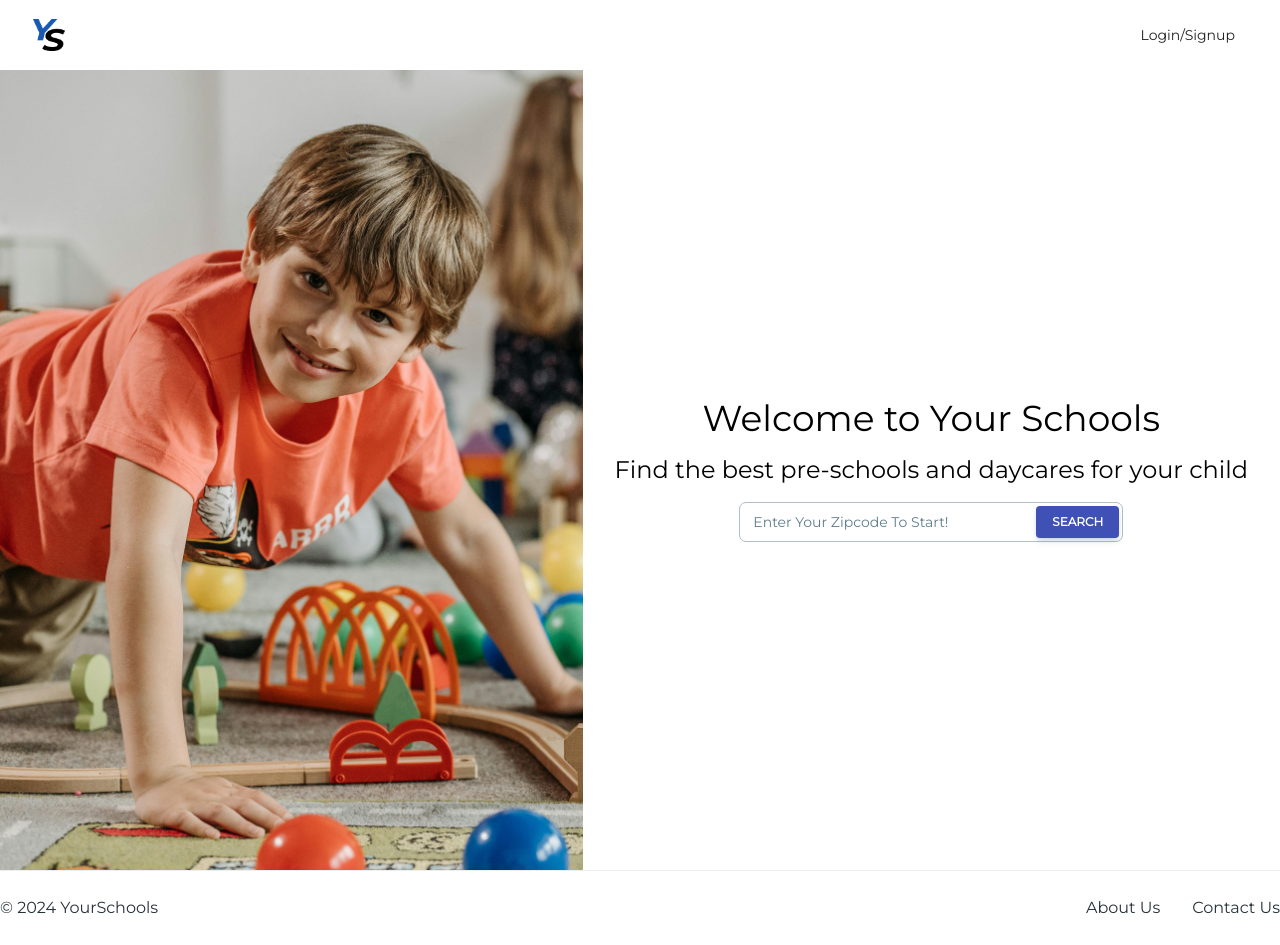
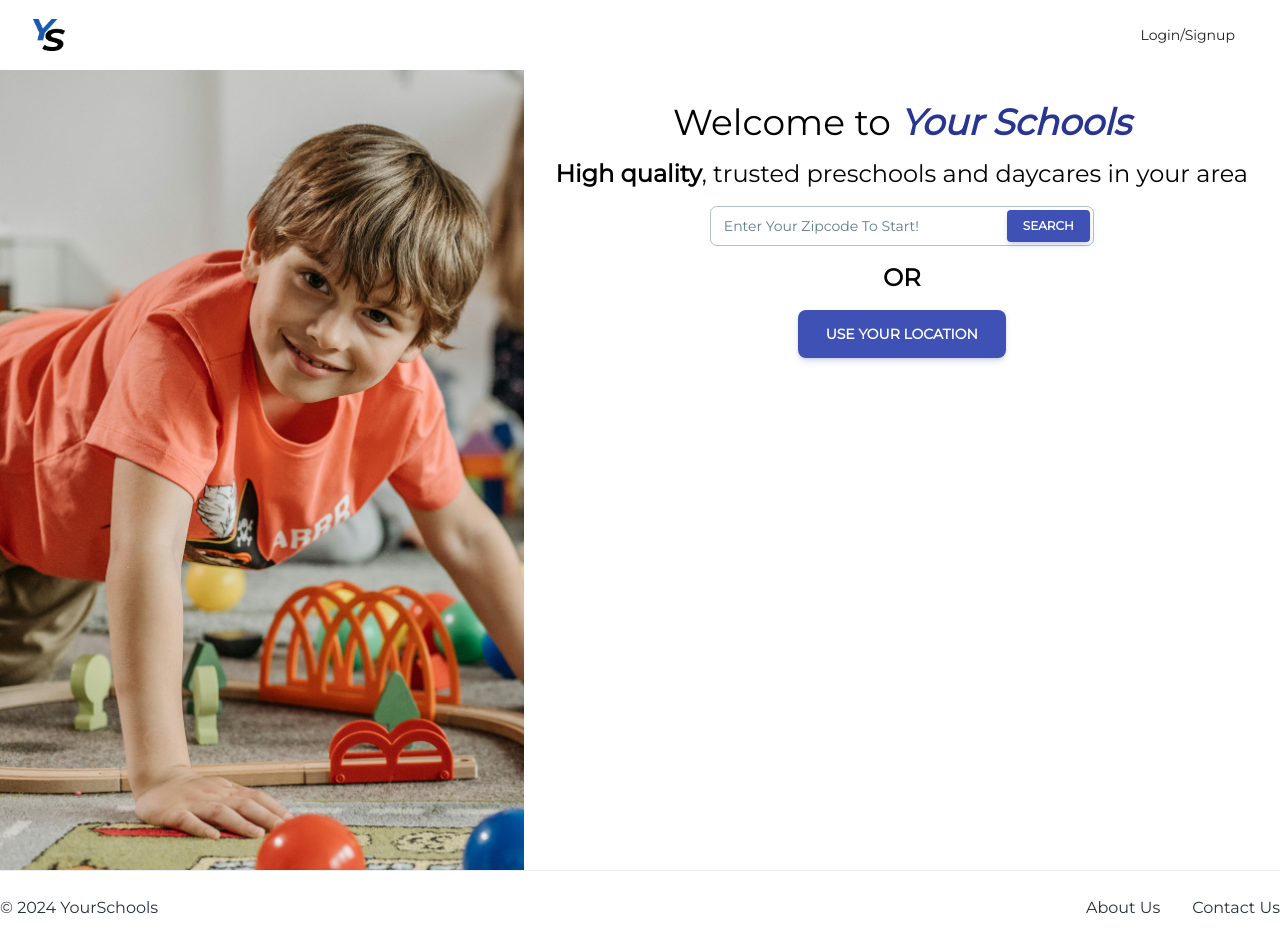
Before and after one commit to AndrewCMonson/your-schools, a React (Vite) app in the folder frontend/: page / in a window 1280 px wide. Built offline with nearby package versions, Linux system fonts and the light colour scheme.

Commit message:
implemented google reverse geocoding api for using client location for search

```diff
--- a/frontend/src/screens/HomeScreen.jsx
+++ b/frontend/src/screens/HomeScreen.jsx
@@ -1,36 +1,56 @@
-import {
-	Button,
-	Input,
-} from '@material-tailwind/react';
+import { Button, Input } from '@material-tailwind/react';
 import { useNavigate } from 'react-router-dom';
 
 export const HomeScreen = () => {
-
 	const navigate = useNavigate();
 
 	const handleSearchSubmit = event => {
 		event.preventDefault();
 
 		navigate(`/schools?zipcode=${event.target.zipcode.value}`);
+	};
+
+	const handleUseLocationClick = () => {
+		if (navigator.geolocation) {
+			navigator.geolocation.getCurrentPosition(position => {
+				const { latitude, longitude } = position.coords;
+				fetch(
+					`https://maps.googleapis.com/maps/api/geocode/json?latlng=${latitude},${longitude}&key=${
+						import.meta.env.VITE_GOOGLE_MAPS_API_KEY
+					}`
+				)
+					.then(response => response.json())
+					.then(data => {
+						const zipcode = data.results[0].address_components.find(component =>
+							component.types.includes('postal_code')
+						).long_name;
+
+						navigate(`/schools?zipcode=${zipcode}`);
+					});
+			});
+		} else {
+			navigate('/schools');
 		}
+	};
 
 	return (
 		<>
-			<section
-				id="homeScreen"
-				className="flex justify-end h-full w-100"
-			>
-				<div className="flex flex-col bg-white justify-center p-8 ">
+			<section id="homeScreen" className="flex justify-end h-full w-100">
+				<div className="flex flex-col bg-white p-8 ">
 					<div className="container mx-auto">
 						<h1 className="text-center text-4xl mb-4">
-							Welcome to Your Schools
+							Welcome to{' '}
+							<span className="text-indigo-800 font-bold italic">
+								Your Schools
+							</span>
 						</h1>
 						<p className="text-center text-2xl">
-							Find the best pre-schools and daycares for your child
+							<span className="font-bold">High quality</span>, trusted
+							preschools and daycares in your area
 						</p>
 					</div>
+
 					<div className="container mx-auto flex flex-row justify-center mt-4">
-
 						<form
 							onSubmit={handleSearchSubmit}
 							className="container mx-auto relative flex w-full max-w-[24rem]"
@@ -41,7 +61,6 @@ export const HomeScreen = () => {
 								name="zipcode"
 								label="Enter Your Zipcode To Start!"
 								className="pr-20"
-
 								maxLength={5}
 								containerProps={{ className: 'min-w-0' }}
 							/>
@@ -55,11 +74,21 @@ export const HomeScreen = () => {
 								Search
 							</Button>
 						</form>
-
+					</div>
+					<div>
+						<div className="container mx-auto flex flex-row justify-center mt-4">
+							<p className="text-center text-2xl">
+								<span className="font-bold">OR</span>
+							</p>
+						</div>
+						<div className="container mx-auto flex flex-row justify-center mt-4">
+							<Button size="lg" color="indigo" onClick={handleUseLocationClick}>
+								Use Your Location
+							</Button>
 						</div>
 					</div>
-
+				</div>
 			</section>
 		</>
 	);
-}
+};
```
Lines whose indentation alone changed are shown as unchanged.
